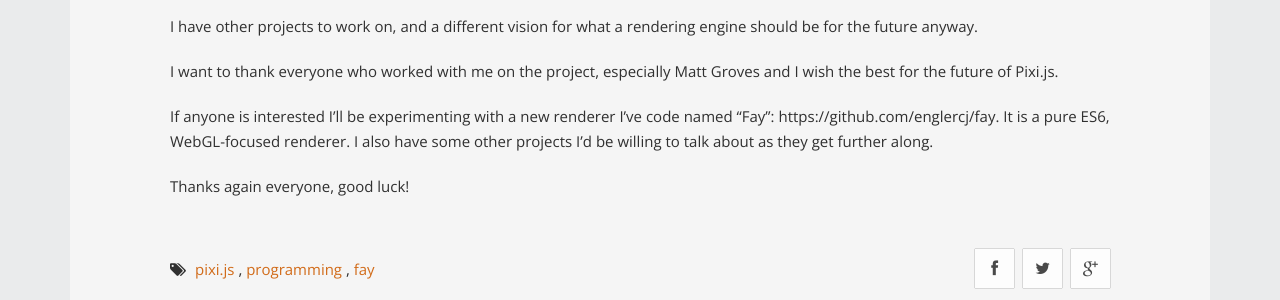
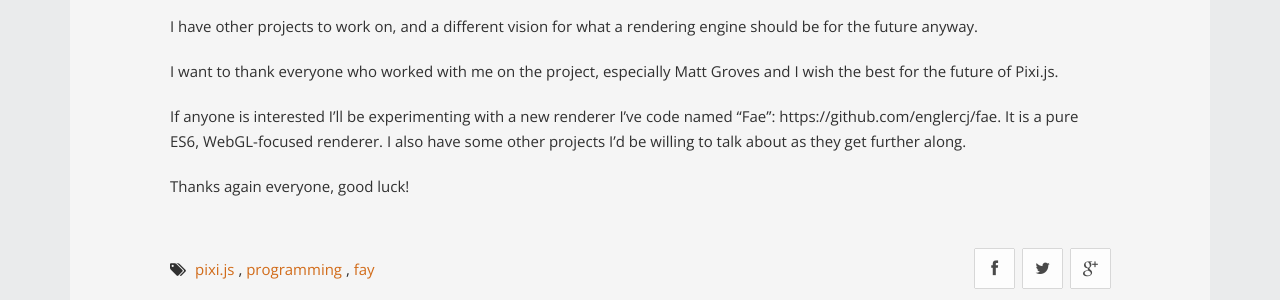
Before and after one commit to englercj/englercj.github.io, a Jekyll site: the page built from _posts/2016-23-07-why-I-left-pixi.md, in a window 1280 px wide and 900 px high, scrolled down 1513 px. Shown: the part 154-454 px from the top of the window. Built offline with Jekyll 4.4.1, drawn with Linux system fonts in a browser that asks for light colours; Markdown is read by kramdown in place of the engine named in the settings; comment, search, counter and statistics services are not loaded.

Commit message:
fae rename

```diff
--- a/_posts/2016-23-07-why-I-left-pixi.md
+++ b/_posts/2016-23-07-why-I-left-pixi.md
@@ -88,7 +88,7 @@ I want to thank everyone who worked with me on the project, especially Matt Grov
 and I wish the best for the future of Pixi.js.
 
 If anyone is interested I'll be experimenting with a new renderer I've code named
-"Fay": https://github.com/englercj/fay. It is a pure ES6, WebGL-focused renderer.
+"Fae": https://github.com/englercj/fae. It is a pure ES6, WebGL-focused renderer.
 I also have some other projects I'd be willing to talk about as they get further
 along.
 
```
